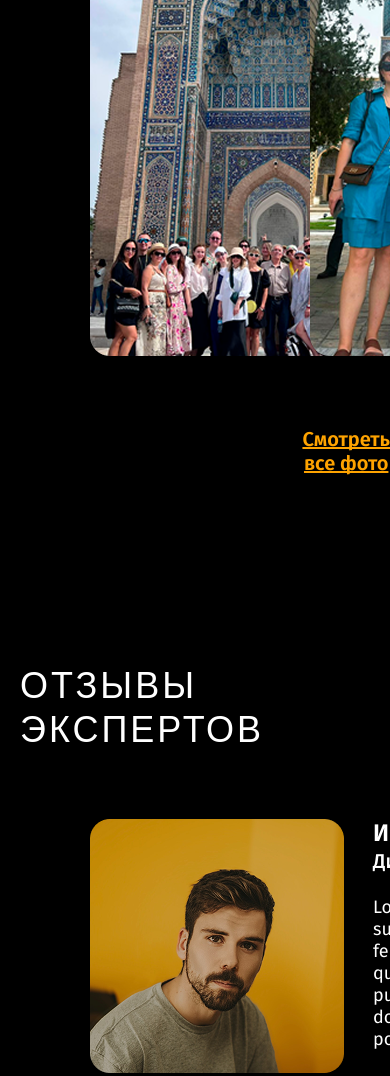
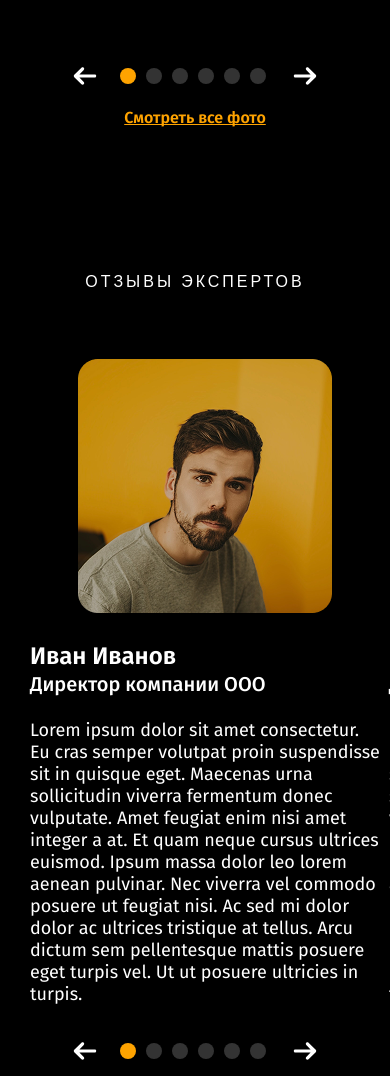
Before and after one commit to dan11lz/FJ-club, a plain HTML site: page index.html in a window 390 px wide. Shown: the part 1284-2360 px from the top of the page. Drawn offline with nearby package versions, Linux system fonts and the light colour scheme.

Commit message:
feat: add media-section @media

```diff
--- a/index.html
+++ b/index.html
@@ -131,7 +131,7 @@
             <h3>Фотогалерея клуба</h3>
           </div>
           <div class="slider swiper gallery-slider">
-            <ul class="slider__list swiper-wrapper">
+            <ul class="slider__list swiper-wrapper slider__list_gallery">
               <li class="slider__item swiper-slide">
                 <img
                   class="slider__image"
--- a/script.js
+++ b/script.js
@@ -1,6 +1,7 @@
 const gallerySwiper = new Swiper(".gallery-slider", {
   spaceBetween: -170,
   slidesPerGroup: 3,
+  loop: true,
   pagination: {
     el: ".gallery-pagination",
     clickable: true,
@@ -10,7 +11,7 @@ const gallerySwiper = new Swiper(".gallery-slider", {
     prevEl: ".gallery-prev",
   },
   breakpoints: {
-    1024: {
+    320: {
       slidesPerView: 3,
     },
   },
--- a/scss/components/main/media-section/_index.scss
+++ b/scss/components/main/media-section/_index.scss
@@ -1 +1,2 @@
 @use "media-section";
+@use "media-section-media";
--- /dev/null
+++ b/scss/components/main/media-section/_media-section-media.scss
@@ -0,0 +1,184 @@
+@media (max-width: 1320px) {
+  .media-section {
+    &__reviews {
+      margin-top: 44px;
+    }
+  }
+
+  .slider {
+    &__panel-gallery {
+      flex-direction: column;
+      justify-content: flex-start;
+      align-items: center;
+      gap: 20px;
+    }
+
+    &__control {
+      padding: 0;
+    }
+
+    &__image {
+      width: 50%;
+    }
+  }
+}
+
+@media (max-width: 1024px) {
+  .slider {
+    &__list {
+      padding-left: 62px;
+    }
+  }
+}
+
+@media (max-width: 994px) {
+  .reviews-slider {
+    padding: 52px 0 10px;
+  }
+
+  .slider {
+    &__item-review {
+      width: 450px;
+    }
+  }
+
+  .review-card {
+    flex-direction: column;
+    height: 600px;
+  }
+}
+
+@media (max-width: 864px) {
+  .reviews-list {
+    gap: 85px;
+  }
+}
+
+@media (max-width: 768px) {
+  .media-section {
+    &__gallery-title,
+    &__reviews-title {
+      h3 {
+        padding: 100px 0 0 0;
+      }
+    }
+  }
+
+  .reviews-list {
+    gap: 55px;
+  }
+}
+
+@media (max-width: 670px) {
+  .slider__image {
+    width: 45%;
+  }
+
+  .reviews-list {
+    gap: 30px;
+  }
+}
+
+@media (max-width: 600px) {
+  .media-section {
+    &__gallery-title,
+    &__reviews-title {
+      h3 {
+        font-size: 24px;
+      }
+    }
+  }
+
+  .slider {
+    &__list {
+      padding-left: 30px;
+    }
+
+    &__list_gallery {
+      gap: 10px;
+    }
+
+    &__gallery-btn {
+      font-size: 16px;
+    }
+
+    &__item-review {
+      width: 350px;
+    }
+  }
+
+  .review-card {
+    height: 670px;
+  }
+}
+
+@media (max-width: 550px) {
+  .slider__image {
+    width: 40%;
+  }
+}
+
+@media (max-width: 480px) {
+  .media-section {
+    &__gallery-title,
+    &__reviews-title {
+      h3 {
+        font-size: 16px;
+      }
+    }
+  }
+
+  .slider__image {
+    width: 35%;
+  }
+
+  .reviews-list {
+    gap: 9px;
+  }
+}
+
+@media (max-width: 438px) {
+  .slider {
+    &__list_gallery {
+      gap: 15px;
+    }
+  }
+}
+
+@media (max-width: 380px) {
+  .slider {
+    &__list_gallery {
+      gap: 22px;
+    }
+  }
+}
+
+@media (max-width: 350px) {
+  .slider {
+    &__list_gallery {
+      gap: 35px;
+    }
+  }
+}
+
+@media (max-width: 320px) {
+  .reviews-slider {
+    padding: 52px 0 20px 0;
+  }
+
+  .slider__list {
+    padding-left: 10px;
+  }
+
+  .slider__item-review {
+    width: 280px;
+  }
+
+  .review-card {
+    height: 720px;
+  }
+
+  .reviews-list {
+    gap: 3px;
+  }
+}
```
Also changed, not shown: style.css.
